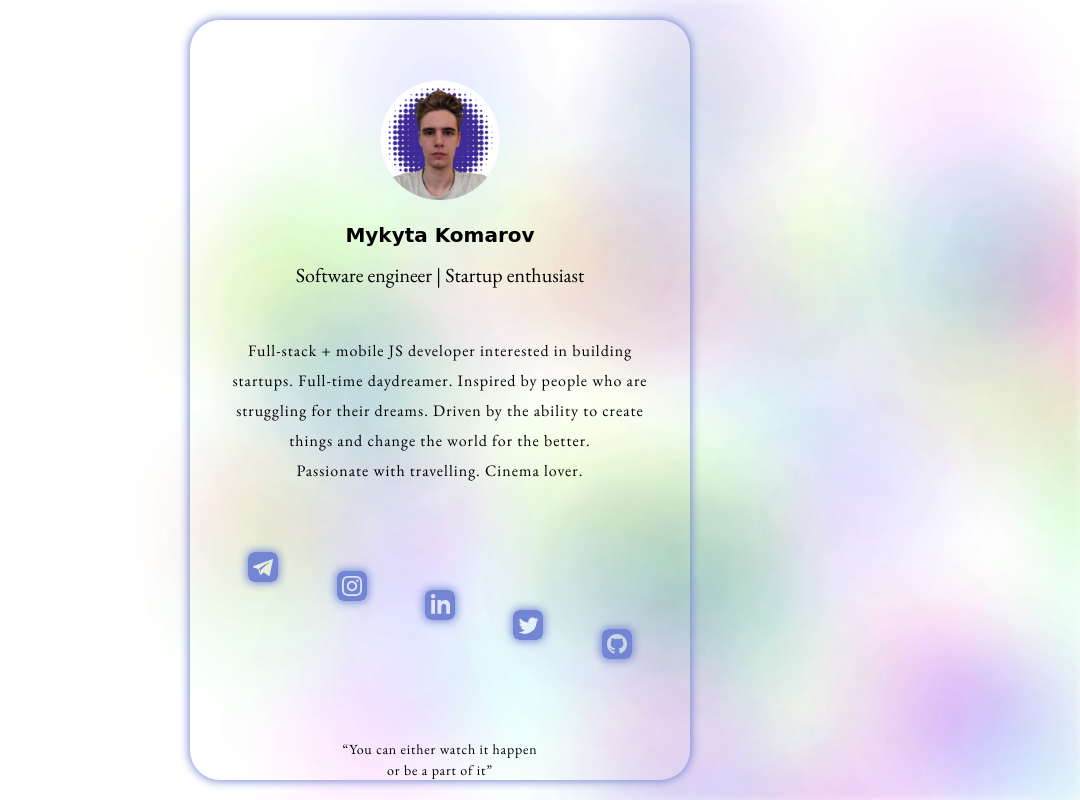
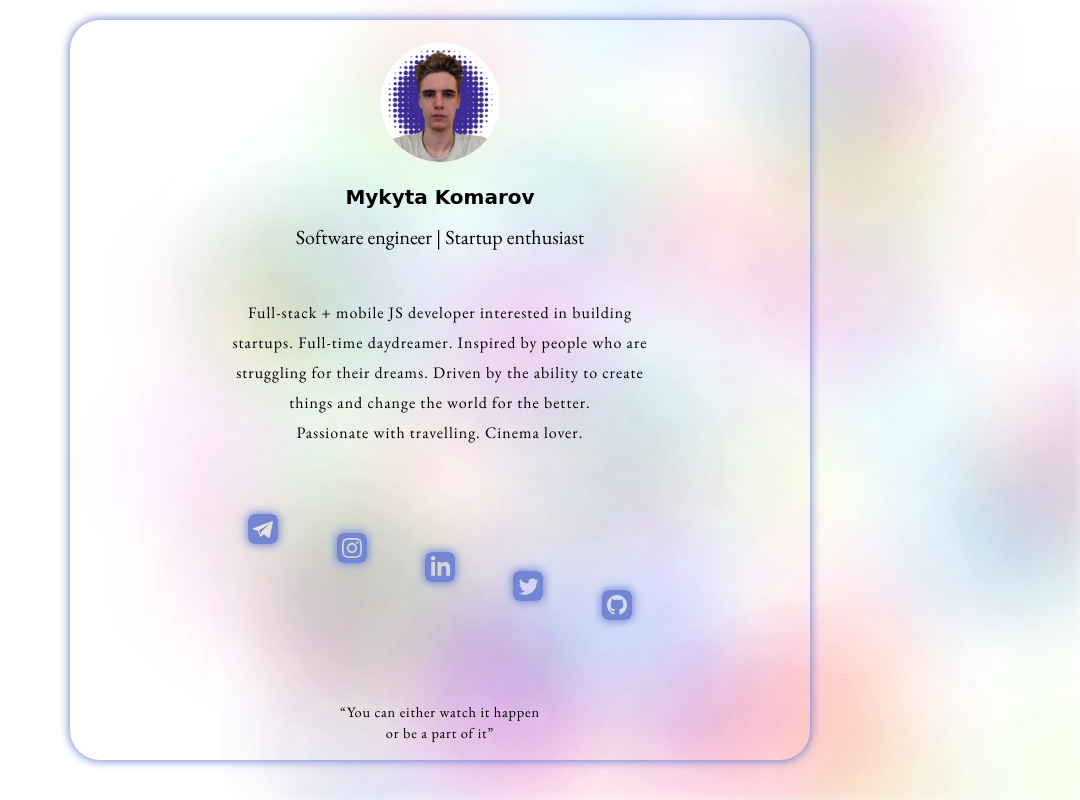
Before and after one commit to R0ixy/business-card, a website built with Vite: page index.html in a window 1280 px wide. Shown: the whole page, without its empty margins (200-1280 px from the left). Built offline with nearby package versions, Linux system fonts and the light colour scheme; a web font is replaced by a local one.

Commit message:
fix layout

```diff
--- a/css/background.scss
+++ b/css/background.scss
@@ -51,12 +51,20 @@ head::after {
   animation-delay: -19s;
 }
 
-@media screen and (min-width: 600px) {
-  .card {
-    max-width: 500px;
+.card {
+  display: flex;
+  flex-direction: column;
+  align-items: center;
+  justify-content: center;
+
+  @media screen and (min-width: 600px) {
+    min-width: 500px;
+    width: calc(100vw - 60px);
+    max-width: calc(100vh - 60px);
     border-radius: 30px;
     box-shadow: #7286D3 0 0 10px 1px;
-    height: calc(100vh - 40px);
+    max-height: fit-content;
+    height: calc(100vh - 60px);
     margin: 20px 0;
   }
 }
--- a/css/card.scss
+++ b/css/card.scss
@@ -23,25 +23,30 @@
   width: 120px;
   height: 120px;
   object-fit: cover;
+  border-radius: 50%;
 }
 
 .name {
-  font-size: 20px;
+  font-size: 1.25rem;
   font-weight: 600;
   margin-top: 20px;
   font-family: 'Paprika', cursive;
 }
 
 .about {
-  font-size: 20px;
+  font-size: 1.25rem;
   font-weight: 400;
   margin-top: 10px;
   margin-bottom: 20px;
   font-family: 'EB Garamond', serif;
 }
 
+.content {
+  max-width: 500px;
+}
+
 .bio {
-  font-size: 16px;
+  font-size: 1rem;
   line-height: 30px;
   letter-spacing: 1px;
   padding: 10px;
@@ -72,7 +77,7 @@
 }
 
 .footer {
-  font-size: 14px;
+  font-size: 0.9rem;
   display: flex;
   flex-direction: column;
   align-items: center;
```
